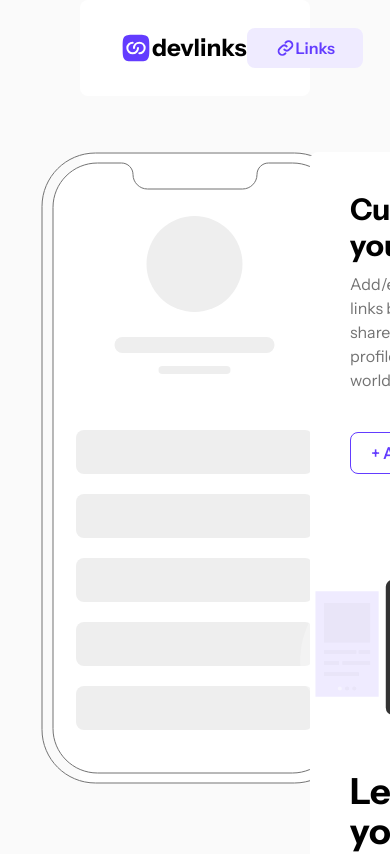
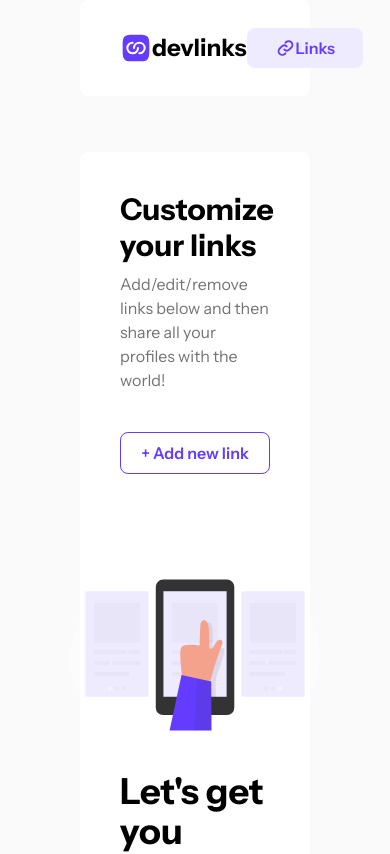
Before and after one commit to Guidotss/link-sharing, a Next.js app: page / in a window 390 px wide. Shown: the top 854 px of the page. Built offline with nearby package versions, Linux system fonts and the light colour scheme.

Commit message:
quitando mockup en de la home page en version mobile

```diff
--- a/src/app/page.tsx
+++ b/src/app/page.tsx
@@ -10,7 +10,7 @@ export default function Home() {
     <main className="2xl:px-20 2xl:py-5 sm:py-2 bg-light_grey">
       <Navbar />
       <section className="flex 2xl:gap-3 px-20 mt-14">
-        <div className="bg-white flex-auto 2xl:h-[75vh] h-full w-full flex items-center justify-center rounded-lg">
+        <div className="bg-white flex-auto 2xl:h-[75vh] h-full w-full hidden sm:flex items-center justify-center rounded-lg">
           <div className="-mt-16">
             <LinksGrid />
           </div>
--- a/src/components/ui/links/LinksGrid.tsx
+++ b/src/components/ui/links/LinksGrid.tsx
@@ -18,7 +18,7 @@ export const LinksGrid = () => {
         onDragEnd(result);
       }}
     >
-      <div className="flex flex-col absolute ml-8 -mt-2 w-[19%] 2xl:w-[13%]">
+      <div className="flex flex-col absolute ml-8 -mt-2 sm:w-[240px] 2xl:w-[13%]">
         <Droppable droppableId="links">
           {(provided) => (
             <div
```
